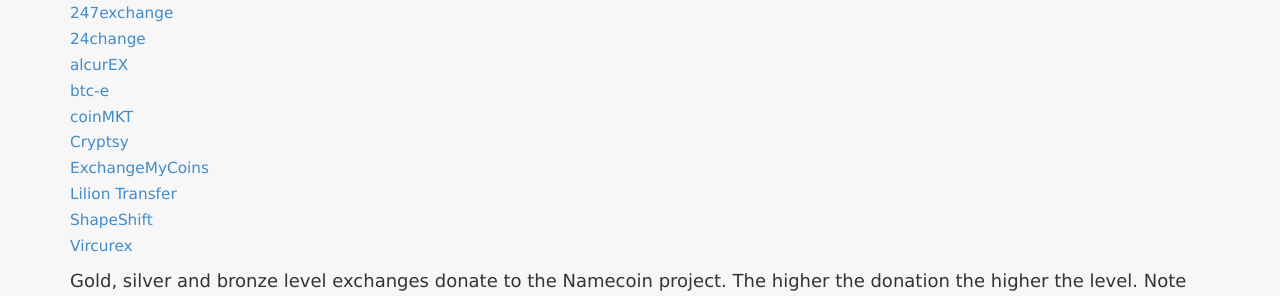
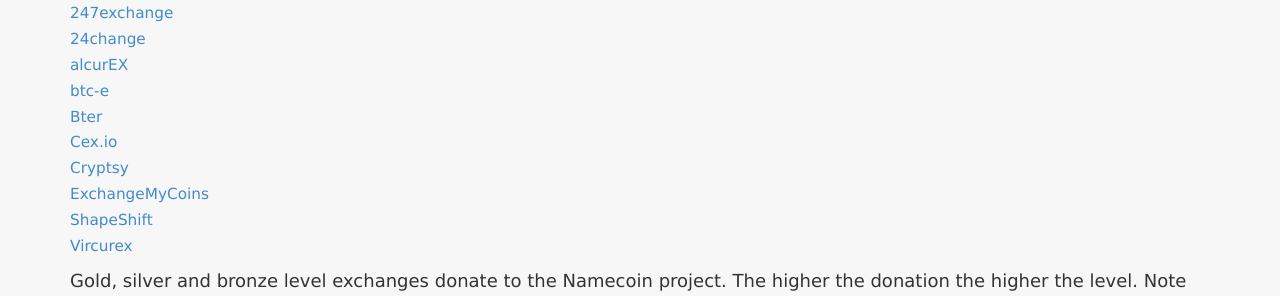
Before and after one commit to JeremyRand/namecoin.org, a Jekyll site: the page built from exchanges/index.md, in a window 1280 px wide and 1282 px high. Shown: the part 753-1049 px from the top of the window. Built offline with Jekyll 4.4.1, drawn with Linux system fonts in a browser that asks for light colours.

Commit message:
remove dead websites, added new exchanges
Port of https://github.com/namecoin/namecoin.info/pull/111

```diff
--- a/exchanges/index.md
+++ b/exchanges/index.md
@@ -28,10 +28,10 @@ title: Exchanges
 [24change](https://24change.com)<br>
 [alcurEX](https://alcurex.org)<br>
 [btc-e](https://btc-e.com)<br>
-[coinMKT](https://coinmkt.com)<br>
+[Bter](https://bter.com)<br>
+[Cex.io](https://cex.io/nmc-btc)<br>
 [Cryptsy](https://www.cryptsy.com)<br>
 [ExchangeMyCoins](https://www.exchangemycoins.com/)<br>
-[Lilion Transfer](http://liliontransfer.org)<br>
 [ShapeShift](https://shapeshift.io/)<br>
 [Vircurex](https://vircurex.com)<br>
 </span>
```
